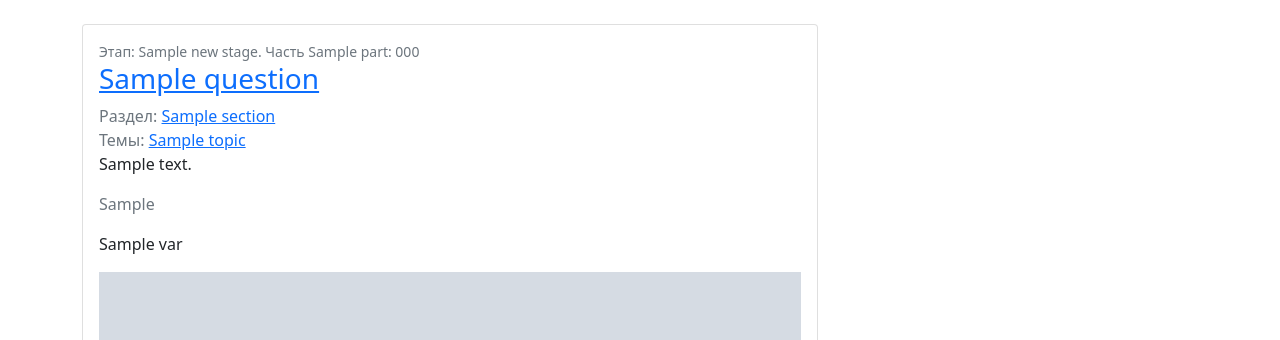
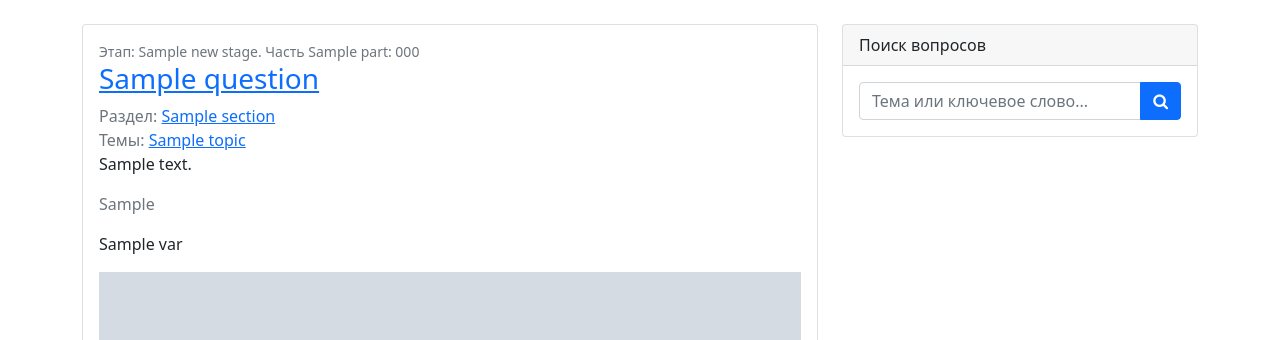
Before and after one commit to timofeiryko/modernbioquest, a Django app: template main/templates/question_page.html in a window 1280 px wide. Shown: the part 191-531 px from the top of the page. Run offline with Django 4.2, Linux system fonts and the light colour scheme; the template is opened without the code that fills it: most values are stand-ins (such as "Sample title", 1, 10 or a date in 2020); grey boxes marked "Sample" are stand-in pictures; some libraries are stand-ins or nearby versions.

Commit message:
fixed search bugs

```diff
--- a/main/templates/question.html
+++ b/main/templates/question.html
@@ -58,7 +58,7 @@
         {% for image in question.images.images.all %}
             {% if forloop.counter0 == 0 %}
                 <div class="carousel-item active">
-                <img src="{{ image.file.url }}" class="d-block w-100" alt="{{ question.images }}">
+                <img src="{{ image.file.url }}" class="d-block w-100" alt="{{ question.images }}  style="height: 200px; object-fit: cover;">
                 </div>
             {% else %}
                 <div class="carousel-item">
--- a/main/templates/question_page.html
+++ b/main/templates/question_page.html
@@ -27,6 +27,27 @@
             </div>
             {% endfor %}
         </div>
+
+        <!-- Side widgets-->
+        <div class="col-lg-4">
+            <!-- Search widget-->
+            <div class="card mb-4">
+                <div class="card-header">Поиск вопросов</div>
+                <div class="card-body">
+                    <form>
+                        <div class="input-group">
+                            <input class="form-control" type="text"
+                                placeholder="Тема или ключевое слово..." aria-label="Тема или ключевое слово..."
+                                aria-describedby="button-search" name="query"/>
+                            <button class="btn btn-primary" id="button-search" type="submit">
+                                <i class="fa fa-search"></i>
+                            </button>
+                    </form>
+                    </div>
+                </div>
+            </div>
+        </div>
+
     </div>
 </div>
 {% endblock content %}
```
Also changed, not shown: main/services.py (+25 -19 lines), main/views.py (+15 -8 lines).
